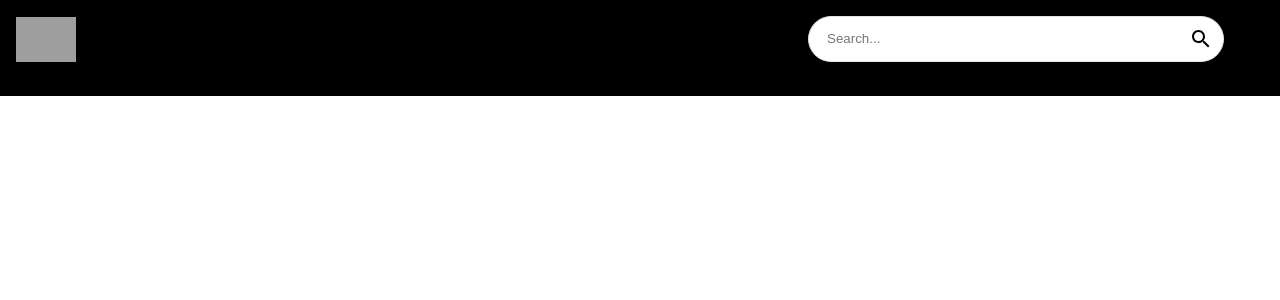
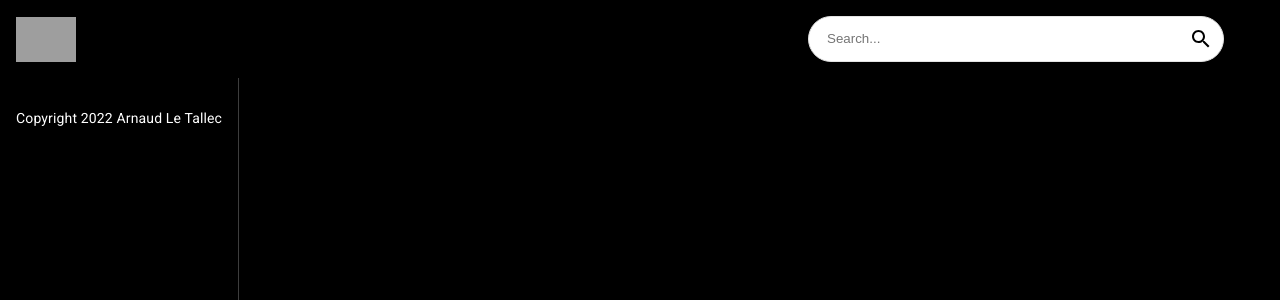
Before and after one commit to Arnaud293/CloneTube, a React (Create React App) app: page / in a window 1280 px wide. Shown: the top 300 px of the page. Built offline with nearby package versions, Linux system fonts and the light colour scheme; grey boxes are pictures that could not be loaded.

Commit message:
preparing feed structure with sidebar

```diff
--- a/src/components/Feed.jsx
+++ b/src/components/Feed.jsx
@@ -1,8 +1,18 @@
-import React from 'react'
+import React from 'react';
+import { useState, useEffect } from 'react';
+import {Box, Stack, Typography} from '@mui/material';
+import Sidebar from './Sidebar';
 
 const Feed = () => {
   return (
-    <div>Feed</div>
+    <Stack sx={{flexDirection: {sx: "column", md: "row"}}}>
+      <Box sx={{height: {sx : "auto", md: '92vh'}, borderRight: "1px solid #3d3d3d", px:{sx: 0, md: 2}}}>
+        <Sidebar />
+        <Typography className='copyright' variant='body2' sx={{mt: 1.5, color: '#fff'}}>
+          Copyright 2022 Arnaud Le Tallec
+        </Typography>
+      </Box>
+    </Stack>
   )
 }
 
--- /dev/null
+++ b/src/components/Sidebar.jsx
@@ -0,0 +1,9 @@
+import React from 'react'
+
+const Sidebar = () => {
+  return (
+    <div>Sidebar</div>
+  )
+}
+
+export default Sidebar
--- a/src/components/index.js
+++ b/src/components/index.js
@@ -4,3 +4,4 @@
 export {default as ChannelDetails} from './ChannelDetails';
 export {default as SearchFeed} from './SearchFeed';
 export {default as SearchBar} from './SearchBar';
+export {default as Sidebar} from './Sidebar';
```
